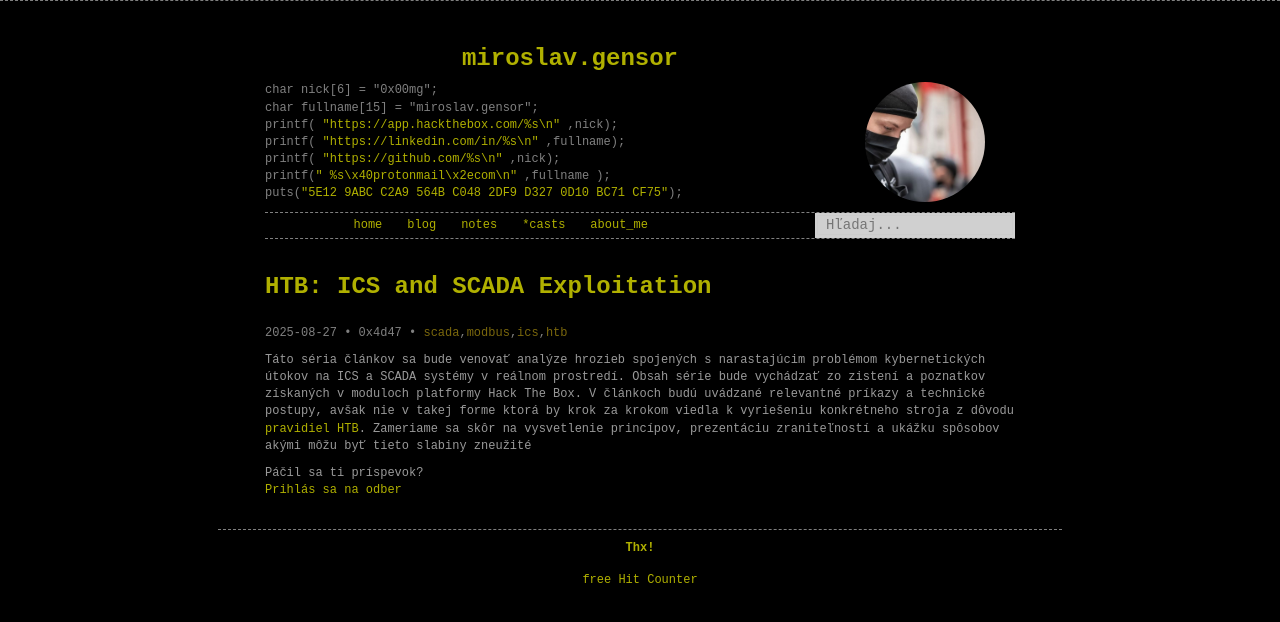
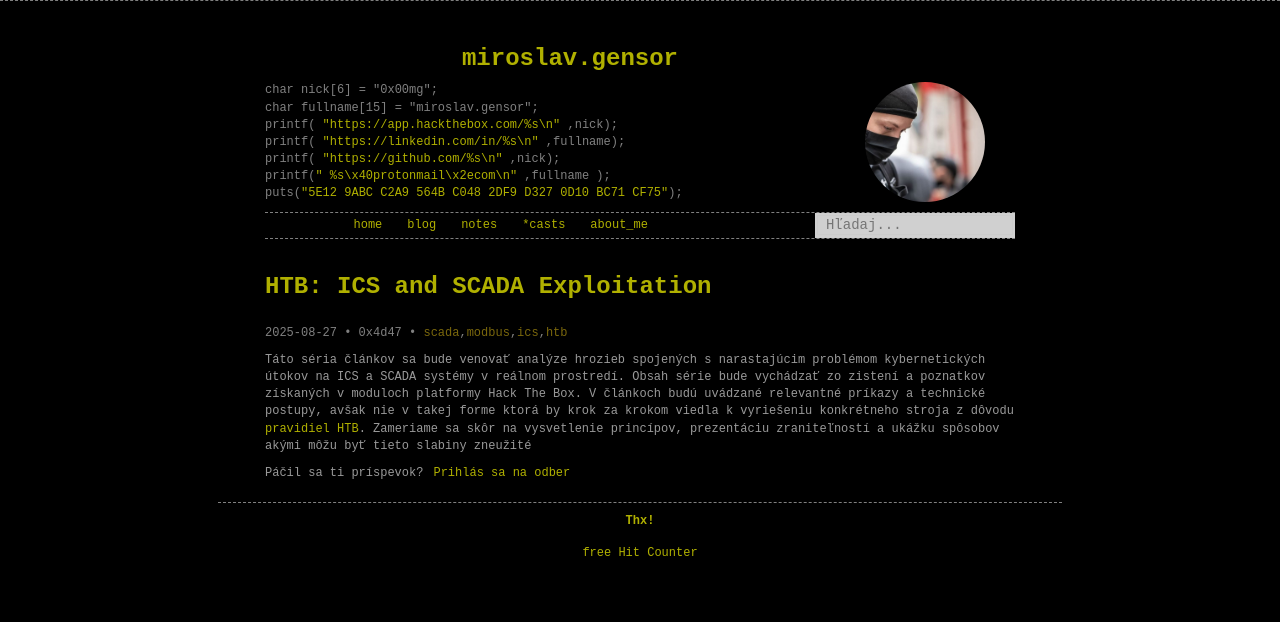
Before and after one commit to 0x00mg/0x00mg.github.io, a Jekyll site: the page built from _posts/2025/2025-08-27-HTB:-ICS and SCADA Exploitation: Watch Tower.md, in a window 1280 px wide. Shown: the top 622 px of the page. Built offline with Jekyll 4.4.1, drawn with Linux system fonts in a browser that asks for light colours.

Commit message:
Update post.html

```diff
--- a/_layouts/post.html
+++ b/_layouts/post.html
@@ -20,15 +20,13 @@ layout: page
   </article>
 
 		<!-- Subscription link (Ecomail) -->
-		<div class="subscribe-box">
-		  Páčil sa ti príspevok?
-		  <p>
-		    <a href="https://0x00mg.ecomailapp.cz/public/subscribe/1/43c2cd496486bcc27217c3e790fb4088"
-		       target="_blank" rel="noopener noreferrer">
-		      Prihlás sa na odber
-		    </a>
-		  </p>
-		</div>
+			<div class="subscribe-box" style="display: flex; align-items: center; gap: 10px;">
+			  <span>Páčil sa ti príspevok?</span>
+			  <a href="https://0x00mg.ecomailapp.cz/public/subscribe/1/43c2cd496486bcc27217c3e790fb4088"
+			     target="_blank" rel="noopener noreferrer">
+			    Prihlás sa na odber
+			  </a>
+			</div>
 		<!-- End subscription link -->
 
     </div>
```
